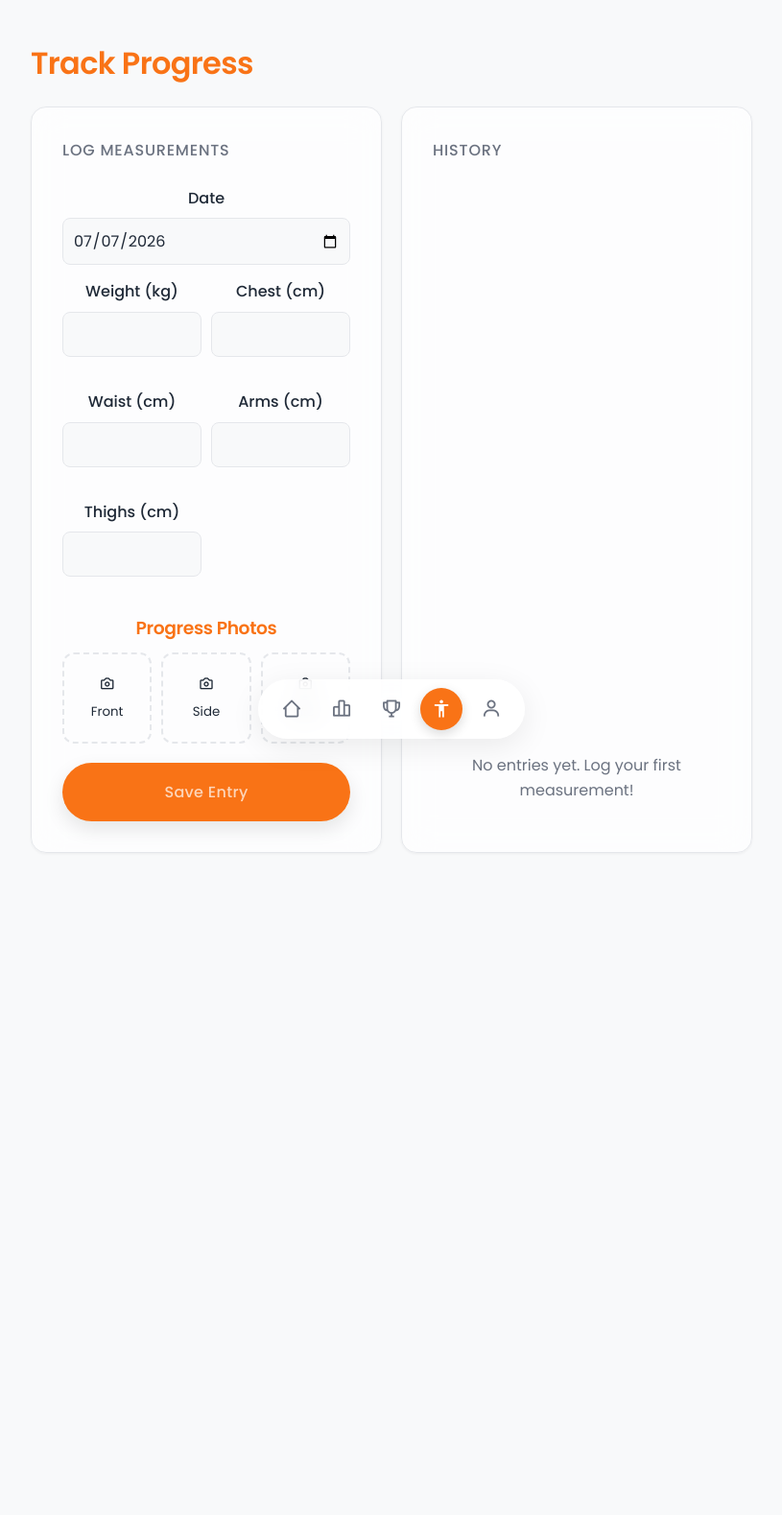
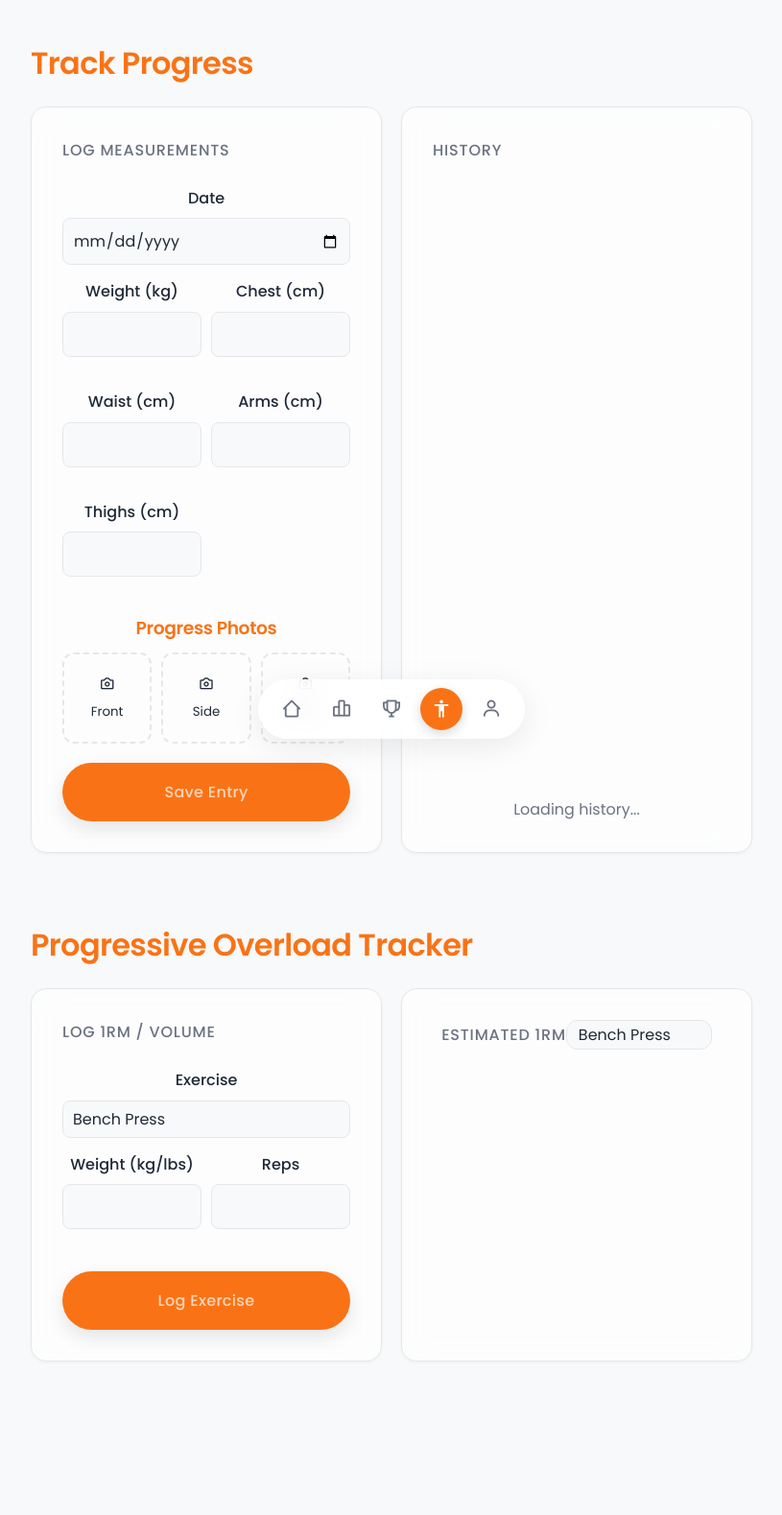
Before and after one commit to MihirMaurya-dev/FlexZone, a PHP site: page /pages/progress.php in a window 1280 px wide. Shown: the whole page at 96% size, without its empty margins (232-1047 px from the left). Before the commit the page ends 889 px from the top, so only its background shows below. Run offline with PHP 8.4, Linux system fonts and the light colour scheme; the visitor is signed in with stand-in values (Sample User, id 1); data that the repository does not hold is empty; a map, chart or similar area stays blank.

Commit message:
feat: implement progressive overload tracker with Epley 1RM estimation

```diff
--- a/js/progress.js
+++ b/js/progress.js
@@ -14,8 +14,107 @@ document.addEventListener('DOMContentLoaded', () => {
                 loadingText: 'Saving...'
             });
         });
+    const overloadForm = document.getElementById('overload-form');
+    if (overloadForm) {
+        overloadForm.addEventListener('submit', function(e) {
+            window.handleFormSubmit(e, '../php/api/user/save_overload.php', () => {
+                window.showMessage('Exercise logged!', 'success');
+                overloadForm.reset();
+                loadOverloadChart();
+            }, { loadingText: 'Logging...' });
+        });
     }
+
+    const overloadFilter = document.getElementById('overload-filter');
+    if (overloadFilter) {
+        overloadFilter.addEventListener('change', loadOverloadChart);
+    }
+
+    setTimeout(loadOverloadChart, 500);
 });
+
+let overloadChartInstance = null;
+
+function loadOverloadChart() {
+    const filterEl = document.getElementById('overload-filter');
+    const canvas = document.getElementById('overloadChart');
+    if (!filterEl || !canvas) return;
+
+    const exercise = filterEl.value;
+
+    window.apiFetch(`../php/api/user/get_overload.php?exercise=${encodeURIComponent(exercise)}`)
+        .then(data => {
+            if (data.status === 'success') {
+                const history = data.history || [];
+
+                if (history.length === 0) {
+                    canvas.style.display = 'none';
+                    if (overloadChartInstance) overloadChartInstance.destroy();
+                    let msg = canvas.parentNode.querySelector('.chart-error-message');
+                    if (!msg) {
+                        msg = document.createElement('div');
+                        msg.className = 'chart-error-message';
+                        msg.style.textAlign = 'center';
+                        msg.style.padding = '20px';
+                        canvas.parentNode.appendChild(msg);
+                    }
+                    msg.textContent = `No data for ${exercise} yet. Log your first set!`;
+                    return;
+                }
+
+                canvas.style.display = 'block';
+                const msg = canvas.parentNode.querySelector('.chart-error-message');
+                if (msg) msg.remove();
+
+                const labels = history.map(item => new Date(item.log_date).toLocaleDateString('en-GB', {day: 'numeric', month: 'short'}));
+                const rmData = history.map(item => item.estimated_1rm);
+                const actualData = history.map(item => item.weight);
+
+                const primaryColor = getComputedStyle(document.body).getPropertyValue('--primary-color').trim() || '#3B82F6';
+                const secondaryColor = '#10B981';
+
+                if (overloadChartInstance) overloadChartInstance.destroy();
+
+                if (typeof Chart === 'undefined') return;
+
+                overloadChartInstance = new Chart(canvas.getContext('2d'), {
+                    type: 'line',
+                    data: {
+                        labels: labels,
+                        datasets: [
+                            {
+                                label: 'Estimated 1RM',
+                                data: rmData,
+                                borderColor: primaryColor,
+                                backgroundColor: primaryColor + '20',
+                                fill: true,
+                                tension: 0.2
+                            },
+                            {
+                                label: 'Actual Weight',
+                                data: actualData,
+                                borderColor: secondaryColor,
+                                borderDash: [5, 5],
+                                fill: false,
+                                tension: 0
+                            }
+                        ]
+                    },
+                    options: {
+                        responsive: true,
+                        maintainAspectRatio: false,
+                        interaction: {
+                            mode: 'index',
+                            intersect: false,
+                        },
+                        scales: {
+                            y: { beginAtZero: false }
+                        }
+                    }
+                });
+            }
+        });
+}
 
 function loadProgressHistory() {
     const container = document.getElementById('progress-timeline');
--- a/pages/progress.php
+++ b/pages/progress.php
@@ -116,8 +116,58 @@ include '../includes/header.php';
         <!-- History Timeline -->
         <div class="main-card">
             <h2>History</h2>
-            <div id="progress-timeline" style="margin-top: 15px;">
+            <div id="progress-timeline" style="margin-top: 15px; max-height: 400px; overflow-y: auto;">
                 <p style="text-align: center; color: var(--secondary-text);">Loading history...</p>
+            </div>
+        </div>
+    </div>
+
+    <h1 style="margin: 30px 0 20px;">Progressive Overload Tracker</h1>
+    <div class="progress-grid">
+        <!-- Log Exercise Form -->
+        <div class="main-card">
+            <h2>Log 1RM / Volume</h2>
+            <form id="overload-form">
+                <div class="form-group" style="margin-bottom: 15px;">
+                    <label>Exercise</label>
+                    <select name="exercise_name" class="form-input" style="width: 100%; padding: 10px; border-radius: 8px; border: 1px solid var(--border-color); background: var(--body-bg); color: var(--text-color);" required>
+                        <option value="Bench Press">Bench Press</option>
+                        <option value="Squat">Squat</option>
+                        <option value="Deadlift">Deadlift</option>
+                        <option value="Overhead Press">Overhead Press</option>
+                        <option value="Barbell Row">Barbell Row</option>
+                        <option value="Pull-up">Pull-up (Weighted)</option>
+                    </select>
+                </div>
+                <div class="progress-form-inner" style="display: grid; grid-template-columns: 1fr 1fr; gap: 10px;">
+                    <div class="form-group">
+                        <label>Weight (kg/lbs)</label>
+                        <input type="number" step="0.1" name="weight" required class="form-input" style="width: 100%; padding: 10px; border-radius: 8px; border: 1px solid var(--border-color); background: var(--body-bg); color: var(--text-color);">
+                    </div>
+                    <div class="form-group">
+                        <label>Reps</label>
+                        <input type="number" name="reps" required class="form-input" style="width: 100%; padding: 10px; border-radius: 8px; border: 1px solid var(--border-color); background: var(--body-bg); color: var(--text-color);">
+                    </div>
+                </div>
+                <button type="submit" class="start-btn" style="position: static; margin-top: 20px;">Log Exercise</button>
+            </form>
+        </div>
+
+        <!-- Overload History/Chart -->
+        <div class="main-card">
+            <div style="display: flex; justify-content: space-between; align-items: center; margin-bottom: 15px;">
+                <h2 style="margin: 0;">Estimated 1RM</h2>
+                <select id="overload-filter" class="form-input" style="width: auto; padding: 6px 12px; margin: 0; height: auto;">
+                    <option value="Bench Press">Bench Press</option>
+                    <option value="Squat">Squat</option>
+                    <option value="Deadlift">Deadlift</option>
+                    <option value="Overhead Press">Overhead Press</option>
+                    <option value="Barbell Row">Barbell Row</option>
+                    <option value="Pull-up">Pull-up</option>
+                </select>
+            </div>
+            <div style="position: relative; height: 250px; width: 100%;">
+                <canvas id="overloadChart"></canvas>
             </div>
         </div>
     </div>
```
Also changed, not shown: ENHANCEMENTS.md (+1 -0 lines), php/api/user/get_overload.php (added, +38 -0 lines), php/api/user/save_overload.php (added, +46 -0 lines).
